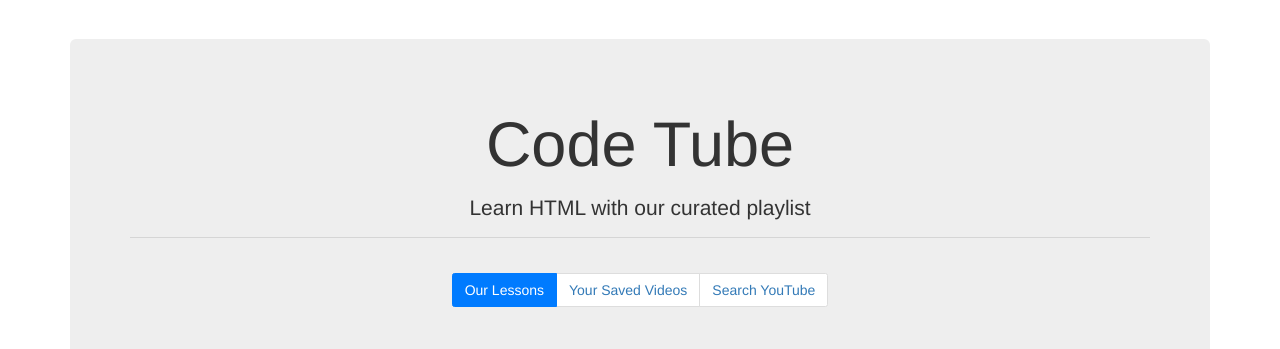
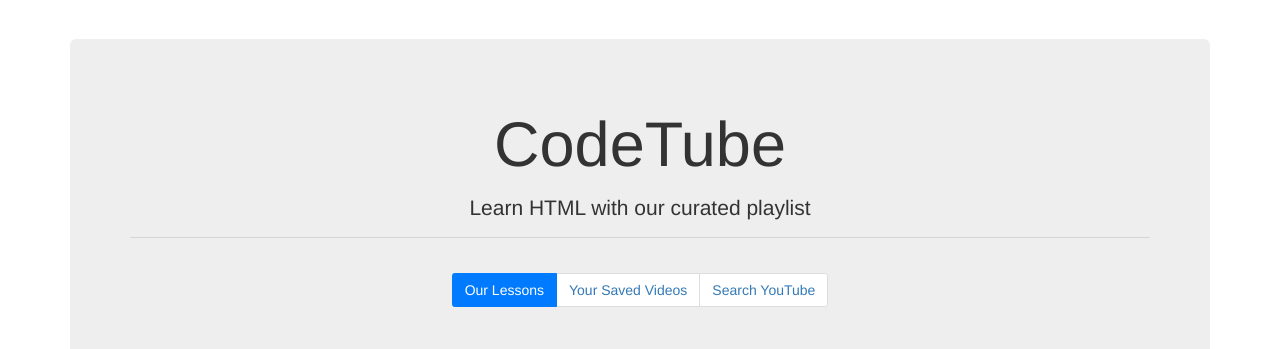
Before and after one commit to Jacobn88/CodeTube, a website: page public/members.html in a window 1280 px wide. Shown: the part 58-407 px from the top of the page. Drawn offline with nearby package versions, Linux system fonts and the light colour scheme.

Commit message:
madeCodetube one word

```diff
--- a/public/members.html
+++ b/public/members.html
@@ -2,7 +2,7 @@
 <html lang="en">
 
 <head>
-  <title>Code Tube</title>
+  <title>CodeTube</title>
   <meta charset="UTF-8">
   <meta name="viewport" content="width=device-width, initial-scale=1">
   <link rel="stylesheet" href="https://cdn.jsdelivr.net/npm/bootstrap@4.5.3/dist/css/bootstrap.min.css"
@@ -23,7 +23,7 @@
     <div class="row">
 
       <div class="jumbotron ">
-        <h1 class="display-4">Code Tube</h1>
+        <h1 class="display-4">CodeTube</h1>
         <p class="lead">Learn HTML with our curated playlist</p>
         <hr class="my-4">
         <nav aria-label="Page navigation example">
```
Also changed, not shown: public/login.html (+1 -1 lines), public/members_2.html (+2 -2 lines), public/members_3.html (+2 -2 lines), public/members_saved.html (+2 -2 lines), public/members_search.html (+2 -2 lines), public/signup.html (+2 -2 lines).
